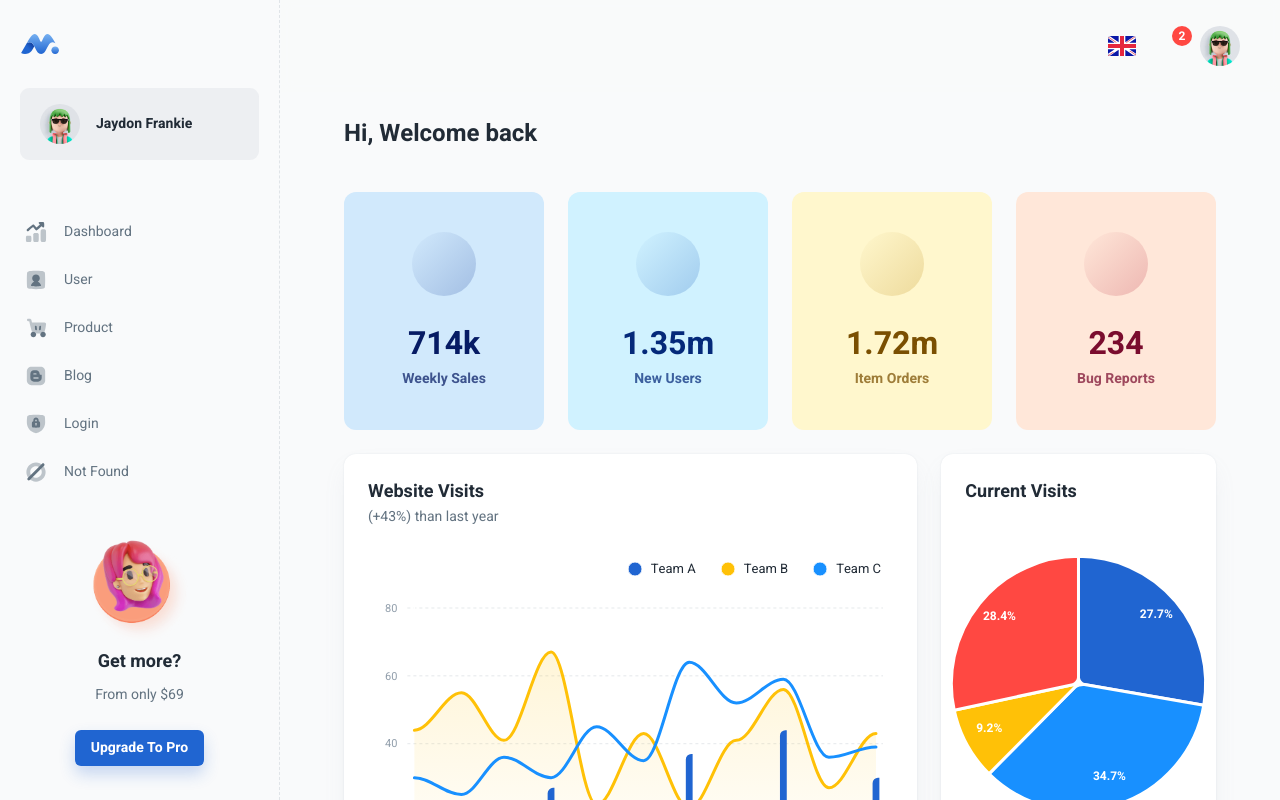
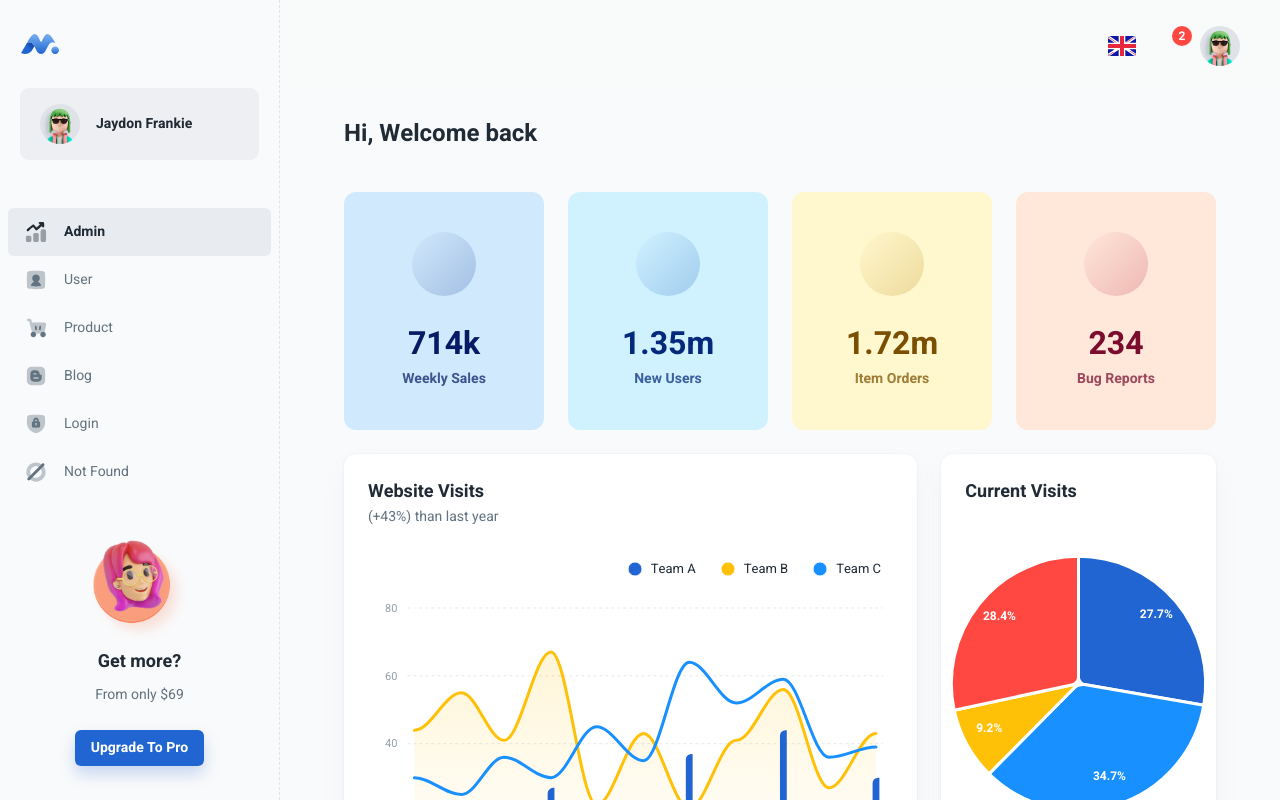
Before and after one commit to GeethMalinda/Vista_BMS_Frontend, a React (Create React App) app: page /admin/app in a window 1280 px wide. Shown: the top 800 px of the page. Built offline with nearby package versions, Linux system fonts and the light colour scheme; some icons are missing.

Commit message:
improvements

```diff
--- a/src/components/admin/layouts/dashboard/nav/config.js
+++ b/src/components/admin/layouts/dashboard/nav/config.js
@@ -7,23 +7,23 @@ const icon = (name) => <SvgColor src={`/assets/icons/navbar/${name}.svg`} sx={{
 
 const navConfig = [
   {
-    title: 'dashboard',
-    path: '/dashboard/app',
+    title: 'admin',
+    path: '/admin/app',
     icon: icon('ic_analytics'),
   },
   {
     title: 'user',
-    path: '/dashboard/user',
+    path: '/admin/user',
     icon: icon('ic_user'),
   },
   {
     title: 'product',
-    path: '/dashboard/products',
+    path: '/admin/products',
     icon: icon('ic_cart'),
   },
   {
     title: 'blog',
-    path: '/dashboard/blog',
+    path: '/admin/blog',
     icon: icon('ic_blog'),
   },
   {
--- a/src/components/admin/layouts/dashboard/nav/index.js
+++ b/src/components/admin/layouts/dashboard/nav/index.js
@@ -36,6 +36,8 @@ Nav.propTypes = {
 
 export default function Nav({ openNav, onCloseNav }) {
   const { pathname } = useLocation();
+
+  console.log(pathname)
 
   const isDesktop = useResponsive('up', 'lg');
 
--- a/src/components/auth/Auth.js
+++ b/src/components/auth/Auth.js
@@ -23,6 +23,7 @@ const SignUp = () => {
     setForm(initialState);
     setIsSignup((prevIsSignup) => !prevIsSignup);
     setShowPassword(false);
+    navigate('/customer'); // Use navigate instead of history.push
   };
 
   const handleSubmit = (e) => {
--- a/src/components/user/Home/Home.js
+++ b/src/components/user/Home/Home.js
@@ -125,7 +125,7 @@ const Home = () => {
 
     const handleCardClick = (book) => {
         dispatch(selectBook(book));
-        navigate(`/posts/${book.id}`);
+        navigate(`/customer/${book.id}`);
     };
 
     const [appBarPosition, setAppBarPosition] = useState("relative");
--- a/src/routes.js
+++ b/src/routes.js
@@ -23,7 +23,7 @@ export default function Router() {
       path: '/admin',
       element: <DashboardLayout />,
       children: [
-        { element: <Navigate to="/admin" />, index: true },
+        { element: <Navigate to="/admin/app" />, index: true },
         { path: 'app', element: <DashboardAppPage /> },
         { path: 'user', element: <UserPage /> },
         { path: 'products', element: <ProductsPage /> },
@@ -35,7 +35,7 @@ export default function Router() {
       element: <Home />,
       children: [
         { element: <Navigate to="/customer" />, index: true },
-        { path: ':id', element: <BookDetails /> },
+        { path: ':id', element: <DashboardAppPage /> },
       ],
     },
     {
```
